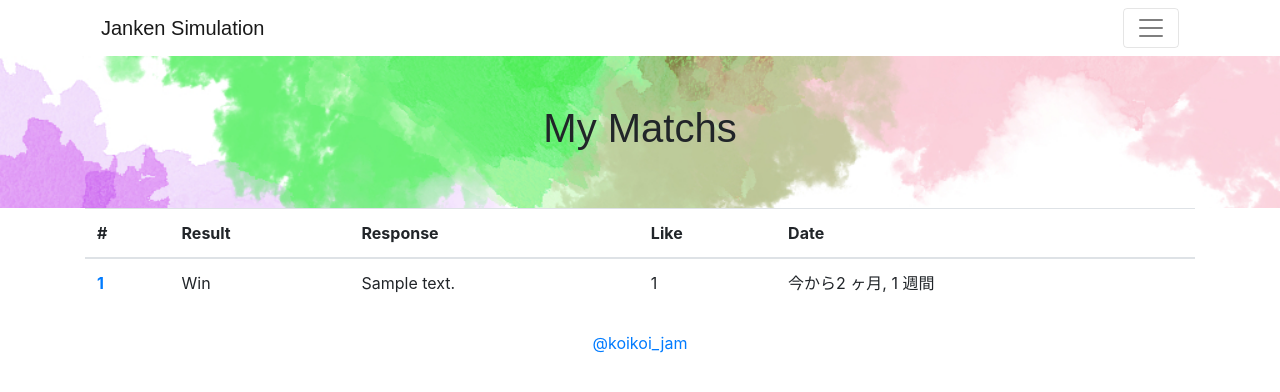
After one commit to koikoi7556/win_lose, a Django app: page /janken/match/likelist/ in a window 1280 px wide. The commit adds this page. Shown: the top 392 px of the page. Run offline with Django 3.2, Linux system fonts and the light colour scheme; a user stored in the database is signed in; tables that the repository leaves empty hold one stand-in row (values such as "Sample post"); some libraries are stand-ins or nearby versions.

Commit message:
janken: matchLikeList実装。response.editも強化。

```diff
--- a/janken/urls.py
+++ b/janken/urls.py
@@ -17,4 +17,5 @@ urlpatterns = [
     path('response/<int:response_id>/detail/', views.ResponseDetailView.as_view(), name='response_detail'),
     path('match/list/', views.MatchListView.as_view(), name='match_list'),
     path('match/<int:match_id>/detail/', views.MatchDetailView.as_view(), name='match_detail'),
+    path('match/likelist/', views.MatchLikeListView.as_view(), name='matchLike_list'),
 ]
--- a/janken/views.py
+++ b/janken/views.py
@@ -167,12 +167,12 @@ class ResponseEditView(View):
     Responseデータを編集
     """
     def get(self, request, response_id, *args, **kwargs):
-        response = get_object_or_404(Response, pk=response_id)
+        response = get_object_or_404(Response, pk=response_id, author=request.user)
         form = ResponseForm(instance=response)
         return render(request, 'janken/response_edit.html', {'form': form})
 
     def post(self, request, response_id, *args, **kwargs):
-        response = get_object_or_404(Response, pk=response_id)
+        response = get_object_or_404(Response, pk=response_id, author=request.user)
         form = ResponseForm(request.POST, instance=response)
         if not form.is_valid():
             render(request, 'janken/response_edit.html', {'form': form})
@@ -258,3 +258,20 @@ class MatchDetailView(View):
 
 
 matchDetail = MatchDetailView.as_view()
+
+
+class MatchLikeListView(View):
+    """
+    MatchのLikeリスト表示
+    """
+    def get(self, request, *args, **kwargs):
+        # responseLikeList = Response.objects.filter(like__user=request.user)
+        # matchLikeList = []
+        # for responseLike in responseLikeList:
+        #     matchLike = Match.objects.get(user=request.user, response=responseLike)
+        #     matchLikeList.append(matchLike)
+        matchLike_list = Match.objects.filter(response__like__user=request.user)
+        return render(request, 'janken/matchLike_list.html', {'matchLike_list': matchLike_list})
+
+
+matchList = MatchListView.as_view()
--- a/templates/base.html
+++ b/templates/base.html
@@ -34,6 +34,7 @@
                 <li class="nav-item"><a href="{% url 'janken:response_new' %}" class="nav-link">Create Response</a></li>
                 <li class="nav-item"><a href="{% url 'janken:response_list' %}" class="nav-link">My Responses</a></li>
                 <li class="nav-item"><a href="{% url 'janken:match_list' %}" class="nav-link">My Matchs</a></li>
+                <li class="nav-item"><a href="{% url 'janken:matchLike_list' %}" class="nav-link">My Likes</a></li>
             </ul>
         </div>
       </nav>
--- /dev/null
+++ b/templates/janken/matchLike_list.html
@@ -0,0 +1,56 @@
+{% extends "base.html" %}
+{% load static %}
+{% load humanize %}
+{% load bootstrap4 %}
+
+{% block extra_css %}
+<style>
+
+</style>
+{% endblock extra_css %}
+
+
+{% block title %}
+Response List_Janken
+{% endblock title %}
+
+
+{% block comment %}
+<h1>My Matchs</h1>
+{% endblock comment %}
+
+
+{% block content %}
+<table class="table table-hover">
+  <thead>
+    <tr>
+      <th class=".text-hack" scope="col">#</th>
+      <th class=".text-hack" scope="col">Result</th>
+      <th class=".text-hack" scope="col">Response</th>
+      <th class=".text-hack" scope="col">Like</th>
+      <th class=".text-hack" scope="col">Date</th>
+    </tr>
+  </thead>
+  <tbody>
+    {% for match in matchLike_list %}
+    <tr>
+      <th scope="row" class="position-relative">
+        <a href="{% url 'janken:match_detail' match_id=match.pk %}" class="stretched-link">{{ forloop.counter }}</a>
+      </th>
+      <td>
+        {% if match.result == -1 %}
+        Lose
+        {% elif match.result == 0 %}
+        Draw
+        {% else %}
+        Win
+        {% endif %}
+      </td>
+      <td>{{ match.response.text|truncatechars:20 }}</td>
+      <td>{{ match.response.like_num }}</td>
+      <td>{{ match.match_time|naturaltime }}</td>
+    </tr>
+    {% endfor %}
+  </tbody>
+</table>
+{% endblock content %}
--- a/templates/janken/match_detail.html
+++ b/templates/janken/match_detail.html
@@ -55,6 +55,7 @@ Match View_Janken
 </div>
 <ul class="list-group list-group-horizontal justify-content-end mt-3">
   <a href="{% url 'janken:match_list' %}" class="list-group-item">My Matchs</a>
+  <a href="{% url 'janken:matchLike_list' %}" class="list-group-item">My Likes</a>
 </ul>
 <p class="text-right">
   <small class="text-muted">対戦 {{ match.match_time|naturaltime }}</small>
```
